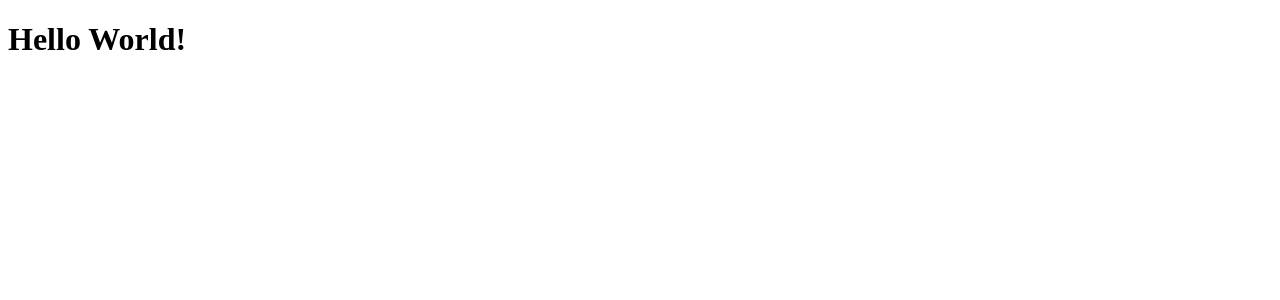
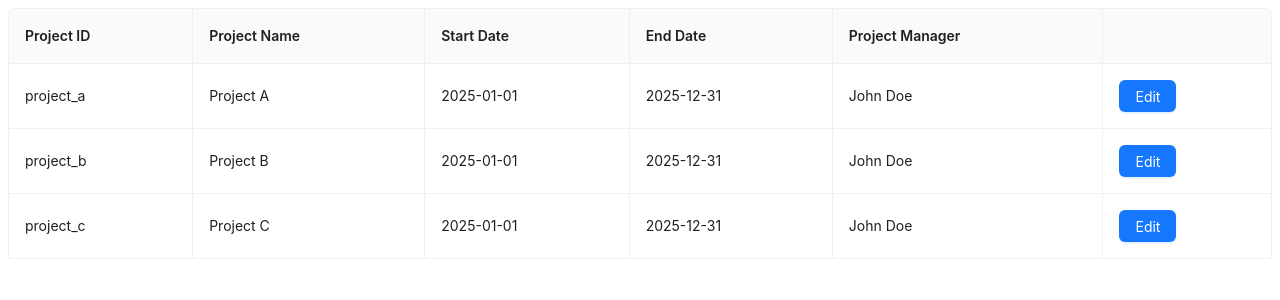
Before and after one commit to allmygod/project-view, a React app: page / in a window 1280 px wide. Shown: the top 300 px of the page. Built offline with nearby package versions, Linux system fonts and the light colour scheme.

Commit message:
feat: add Project List Page & Project Detail Page

```diff
--- a/package.json
+++ b/package.json
@@ -20,5 +20,9 @@
     "webpack": "^5.97.1",
     "webpack-cli": "^6.0.1",
     "webpack-dev-server": "^5.2.0"
+  },
+  "dependencies": {
+    "antd": "^5.23.0",
+    "dayjs": "^1.11.13"
   }
 }
--- a/src/App.js
+++ b/src/App.js
@@ -1,11 +1,8 @@
 import React from "react";
+import ProjectView from "./pages/ProjectView.jsx";
 
 function App() {
-  return (
-    <div>
-      <h1>Hello World!</h1>
-    </div>
-  );
+  return <ProjectView />;
 }
 
 export default App;
--- /dev/null
+++ b/src/components/ProjectDetail.jsx
@@ -0,0 +1,86 @@
+import React, { useContext } from "react";
+import { Form, Button, DatePicker, Input, Typography } from "antd";
+import { ProjectContext } from "../contexts/ProjectContext.jsx";
+
+const formItemLayout = {
+  labelCol: {
+    xs: {
+      span: 24,
+    },
+    sm: {
+      span: 6,
+    },
+  },
+  wrapperCol: {
+    xs: {
+      span: 24,
+    },
+    sm: {
+      span: 14,
+    },
+  },
+};
+
+export default function ProjectDetail() {
+  const { selected, setSelected, setData } = useContext(ProjectContext);
+  const [form] = Form.useForm();
+
+  const onFinish = (values) => {
+    setData((prevItems) =>
+      prevItems.map((item) =>
+        item.projectId === selected.projectId ? { ...item, ...values } : item
+      )
+    );
+    setSelected(null);
+  };
+
+  return (
+    <Form
+      {...formItemLayout}
+      form={form}
+      initialValues={selected}
+      onFinish={onFinish}
+    >
+      <Form.Item label="Project ID">
+        <Typography>{selected.projectId}</Typography>
+      </Form.Item>
+      <Form.Item
+        label="Project Name"
+        name="projectName"
+        rules={[{ required: true }]}
+      >
+        <Input />
+      </Form.Item>
+      <Form.Item label="Description" name="description">
+        <Input.TextArea rows={5} />
+      </Form.Item>
+      <Form.Item
+        label="Start Date"
+        name="startDate"
+        rules={[{ required: true }]}
+      >
+        <DatePicker />
+      </Form.Item>
+      <Form.Item label="End Date" name="endDate" rules={[{ required: true }]}>
+        <DatePicker />
+      </Form.Item>
+      <Form.Item
+        label="Project Manager"
+        name="projectManager"
+        rules={[{ required: true }]}
+      >
+        <Input />
+      </Form.Item>
+      <Form.Item
+        wrapperCol={{
+          offset: 6,
+          span: 16,
+        }}
+      >
+        <Button type="primary" htmlType="submit">
+          Update
+        </Button>
+      </Form.Item>
+    </Form>
+  );
+}
--- /dev/null
+++ b/src/components/ProjectTable.jsx
@@ -0,0 +1,50 @@
+import React, { useContext } from "react";
+import { Button, Table } from "antd";
+import dayjs from "dayjs";
+import { ProjectContext } from "../contexts/ProjectContext.jsx";
+
+export default function ProjectTable() {
+  const { data, setSelected } = useContext(ProjectContext);
+  const columns = [
+    {
+      title: "Project ID",
+      dataIndex: "projectId",
+      key: "projectId",
+    },
+    {
+      title: "Project Name",
+      dataIndex: "projectName",
+      key: "projectName",
+    },
+    {
+      title: "Start Date",
+      dataIndex: "startDate",
+      key: "startDate",
+      render: (date) => dayjs(date).format("YYYY-MM-DD"),
+    },
+    {
+      title: "End Date",
+      dataIndex: "endDate",
+      key: "endDate",
+      render: (date) => dayjs(date).format("YYYY-MM-DD"),
+    },
+    {
+      title: "Project Manager",
+      dataIndex: "projectManager",
+      key: "projectManager",
+    },
+    {
+      title: "",
+      key: "action",
+      render: (_, record) => (
+        <Button type="primary" onClick={() => setSelected(record)}>
+          Edit
+        </Button>
+      ),
+    },
+  ];
+
+  return (
+    <Table columns={columns} dataSource={data} pagination={false} bordered />
+  );
+}
--- /dev/null
+++ b/src/contexts/ProjectContext.jsx
@@ -0,0 +1,43 @@
+import React, { createContext, useState } from "react";
+import dayjs from "dayjs";
+
+export const ProjectContext = createContext();
+
+export const ProjectProvider = ({ children }) => {
+  const [data, setData] = useState([
+    {
+      key: "1",
+      projectId: "project_a",
+      projectName: "Project A",
+      startDate: dayjs("2025-01-01"),
+      endDate: dayjs("2025-12-31"),
+      projectManager: "John Doe",
+    },
+    {
+      key: "2",
+      projectId: "project_b",
+      projectName: "Project B",
+      startDate: dayjs("2025-01-01"),
+      endDate: dayjs("2025-12-31"),
+      projectManager: "John Doe",
+    },
+    {
+      key: "3",
+      projectId: "project_c",
+      projectName: "Project C",
+      startDate: dayjs("2025-01-01"),
+      endDate: dayjs("2025-12-31"),
+      projectManager: "John Doe",
+    },
+  ]);
+  const [selected, setSelected] = useState(false);
+  const [favorites, setFavorites] = useState(["project_a", "project_c"]);
+
+  return (
+    <ProjectContext.Provider
+      value={{ data, setData, selected, setSelected, favorites, setFavorites }}
+    >
+      {children}
+    </ProjectContext.Provider>
+  );
+};
--- a/src/index.js
+++ b/src/index.js
@@ -1,6 +1,13 @@
 import React from "react";
 import ReactDOM from "react-dom/client";
 import App from "./App";
+import { ProjectProvider } from "./contexts/ProjectContext.jsx"
 
 const root = ReactDOM.createRoot(document.getElementById("root"));
-root.render(<App />);
+root.render(
+  <React.StrictMode>
+    <ProjectProvider>
+      <App />
+    </ProjectProvider>
+  </React.StrictMode>
+);
--- /dev/null
+++ b/src/pages/ProjectView.jsx
@@ -0,0 +1,9 @@
+import React, { useContext } from "react";
+import { ProjectContext } from "../contexts/ProjectContext.jsx";
+import ProjectTable from "../components/ProjectTable.jsx";
+import ProjectDetail from "../components/ProjectDetail.jsx";
+
+export default function ProjectView() {
+  const { selected } = useContext(ProjectContext);
+  return selected ? <ProjectDetail /> : <ProjectTable />;
+}
--- a/webpack.config.js
+++ b/webpack.config.js
@@ -28,6 +28,6 @@ module.exports = {
   ],
   devServer: {
     static: path.join(__dirname, 'dist'),
-    port: 3000,
+    port: 3001,
   },
 };
```
Also changed, not shown: 1 other file (tests, documents, lock files or other folders).
